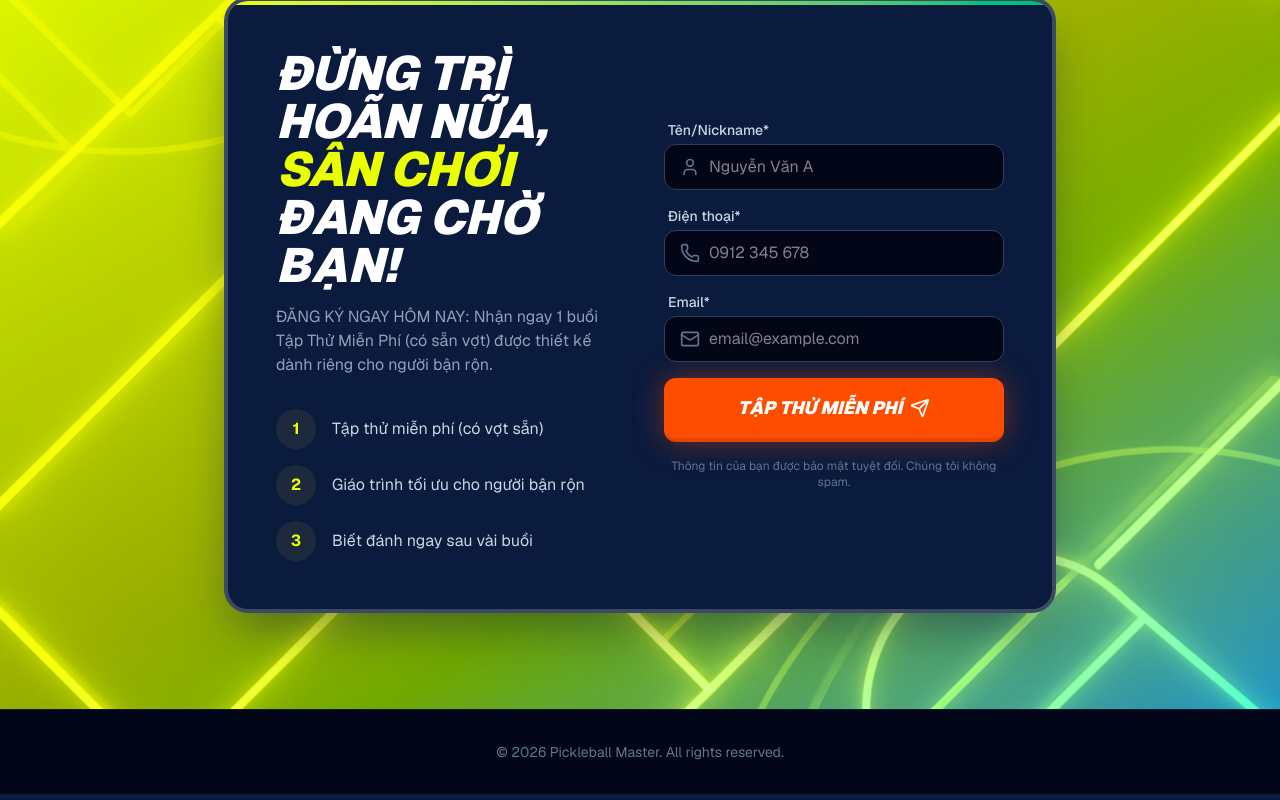
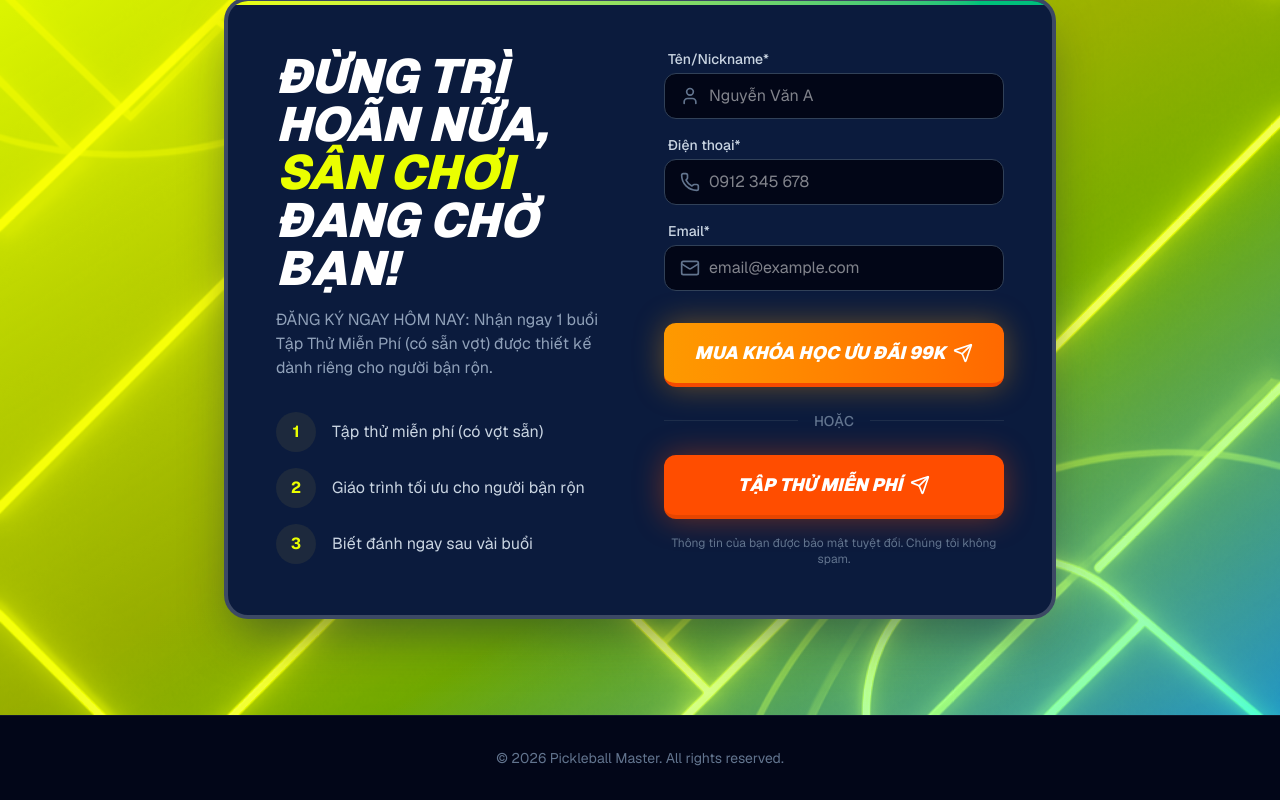
Before and after one commit to thuanhoappr/landing-page-antigravity, a Next.js app: page / in a window 1280 px wide. Shown: the part 3604-4404 px from the top of the page. Built offline with nearby package versions, Linux system fonts and the light colour scheme.

Commit message:
Update SEO metadata, form submit to email, 99k prominent button and Zalo admin link

```diff
--- a/src/app/layout.tsx
+++ b/src/app/layout.tsx
@@ -13,8 +13,16 @@ const geistMono = Geist_Mono({
 });
 
 export const metadata: Metadata = {
-  title: "Create Next App",
-  description: "Generated by create next app",
+  title: "Pickleball 30 Phút - Học Nhanh Chơi Chất",
+  description: "Khóa học Pickleball 30 phút giúp bạn nắm bắt kỹ thuật cơ bản, tự tin ra sân thi đấu ngay. Trải nghiệm môn thể thao hot nhất hiện nay!",
+  keywords: "pickleball, học pickleball, khóa học pickleball, pickleball 30 phút, dạy chơi pickleball, thể thao",
+  openGraph: {
+    title: "Pickleball 30 Phút - Học Nhanh Chơi Chất",
+    description: "Nắm bắt kỹ thuật và ra sân thi đấu Pickleball chỉ sau 30 phút làm quen. Đăng ký ngay hôm nay!",
+    type: "website",
+    locale: "vi_VN",
+    siteName: "Pickleball 30 Phút",
+  },
 };
 
 export default function RootLayout({
@@ -24,7 +32,7 @@ export default function RootLayout({
 }>) {
   return (
     <html
-      lang="en"
+      lang="vi"
       className={`${geistSans.variable} ${geistMono.variable} h-full antialiased`}
     >
       <body className="min-h-full flex flex-col">{children}</body>
--- a/src/app/thank-you/page.tsx
+++ b/src/app/thank-you/page.tsx
@@ -39,12 +39,17 @@ export default function ThankYouPage() {
             Bước tiếp theo:
           </h3>
           <p className="text-slate-400 text-sm mb-4">
-            Để không bỏ lỡ các mẹo tập luyện miễn phí và nhận thêm tài liệu về luật Pickleball, hãy tham gia ngay vào Group Zalo Kín của chúng tôi.
+            Hãy nhắn tin ngay với Huấn luyện viên qua Zalo để xác nhận đăng ký và nhận tư vấn lộ trình học phù hợp nhất.
           </p>
-          <button className="w-full flex items-center justify-center gap-2 bg-[#0068FF] hover:bg-[#0055D4] text-white py-3 px-4 rounded-xl font-medium transition-colors">
+          <a
+            href="https://zalo.me/0919117687"
+            target="_blank"
+            rel="noopener noreferrer"
+            className="w-full flex items-center justify-center gap-2 bg-[#0068FF] hover:bg-[#0055D4] text-white py-3 px-4 rounded-xl font-medium transition-colors shadow-lg shadow-blue-500/20"
+          >
             <MessageCircle className="w-5 h-5" />
-            Tham Gia Group Zalo (Nhận Quà)
-          </button>
+            Liên Hệ Zalo Admin (0919117687)
+          </a>
         </div>
 
         <Link
--- a/src/components/LeadForm.tsx
+++ b/src/components/LeadForm.tsx
@@ -9,6 +9,7 @@ export default function LeadForm() {
   const router = useRouter();
   const [isSubmitting, setIsSubmitting] = useState(false);
   const [error, setError] = useState<string | null>(null);
+  const [submitType, setSubmitType] = useState<"free" | "99k">("free");
 
   const handleSubmit = async (e: React.FormEvent<HTMLFormElement>) => {
     e.preventDefault();
@@ -20,7 +21,9 @@ export default function LeadForm() {
       name: formData.get("name"),
       phone: formData.get("phone"),
       email: formData.get("email"),
-      source: "Pickleball Landing Page - Tốc Độ",
+      buyCourse99k: submitType === "99k" ? "Có (Đăng ký mua 99K)" : "Không",
+      _subject: "Khách hàng mới đăng ký Pickleball",
+      _template: "table"
     };
 
     if (!data.name || !data.phone || !data.email) {
@@ -29,23 +32,13 @@ export default function LeadForm() {
       return;
     }
 
-    const webhookUrl = process.env.NEXT_PUBLIC_MAKE_WEBHOOK_URL;
-
-    // Nếu chưa cấu hình Webhook URL, dùng giả lập để không block luồng test
-    if (!webhookUrl || webhookUrl === "your_webhook_url_here") {
-      console.warn("Chưa cấu hình NEXT_PUBLIC_MAKE_WEBHOOK_URL, đang chạy chế độ giả lập.");
-      setTimeout(() => {
-        setIsSubmitting(false);
-        router.push("/thank-you");
-      }, 1500);
-      return;
-    }
-
     try {
-      const response = await fetch(webhookUrl, {
+      // Sử dụng FormSubmit để gửi email trực tiếp tới admin
+      const response = await fetch("https://formsubmit.co/ajax/trolycoachpickleball@gmail.com", {
         method: "POST",
         headers: {
           "Content-Type": "application/json",
+          "Accept": "application/json"
         },
         body: JSON.stringify(data),
       });
@@ -57,7 +50,7 @@ export default function LeadForm() {
         throw new Error("Lỗi khi gửi thông tin");
       }
     } catch (err) {
-      console.error("Lỗi Webhook:", err);
+      console.error("Lỗi gửi form:", err);
       setError("Đã có lỗi xảy ra. Vui lòng kiểm tra kết nối mạng và thử lại!");
       setIsSubmitting(false);
     }
@@ -166,18 +159,49 @@ export default function LeadForm() {
                 </div>
               </div>
 
+              <div className="pt-4 space-y-4">
                 <button
                   type="submit"
+                  onClick={() => setSubmitType("99k")}
                   disabled={isSubmitting}
-                className={`w-full group flex items-center justify-center gap-2 py-4 px-6 rounded-xl font-black italic uppercase text-lg text-white transition-all mt-2 ${
+                  className={`w-full group flex items-center justify-center gap-2 py-4 px-6 rounded-xl font-black italic uppercase text-lg text-white transition-all ${
+                    isSubmitting
+                      ? "bg-slate-600 cursor-not-allowed"
+                      : "bg-gradient-to-r from-amber-500 to-orange-500 hover:from-amber-400 hover:to-orange-400 hover:scale-[1.02] active:scale-95 shadow-[0_0_30px_rgba(245,158,11,0.4)] border-b-4 border-orange-600"
+                  }`}
+                >
+                  {isSubmitting && submitType === "99k" ? (
+                    <div className="flex items-center gap-2">
+                      <div className="w-5 h-5 border-2 border-white/30 border-t-white rounded-full animate-spin" />
+                      Đang gửi...
+                    </div>
+                  ) : (
+                    <>
+                      MUA KHÓA HỌC ƯU ĐÃI 99K
+                      <Send className="w-5 h-5 group-hover:translate-x-1 group-hover:-translate-y-1 transition-transform" />
+                    </>
+                  )}
+                </button>
+
+                <div className="relative flex items-center py-2">
+                  <div className="flex-grow border-t border-slate-700/50"></div>
+                  <span className="flex-shrink-0 mx-4 text-slate-500 text-sm font-medium">HOẶC</span>
+                  <div className="flex-grow border-t border-slate-700/50"></div>
+                </div>
+
+                <button
+                  type="submit"
+                  onClick={() => setSubmitType("free")}
+                  disabled={isSubmitting}
+                  className={`w-full group flex items-center justify-center gap-2 py-4 px-6 rounded-xl font-black italic uppercase text-lg text-white transition-all ${
                     isSubmitting
                       ? "bg-slate-600 cursor-not-allowed"
                       : "bg-accent hover:bg-accent-hover hover:scale-[1.02] active:scale-95 shadow-[0_0_30px_rgba(255,77,0,0.4)] border-b-4 border-accent-hover"
                   }`}
                 >
-                {isSubmitting ? (
+                  {isSubmitting && submitType === "free" ? (
                     <div className="flex items-center gap-2">
-                    <div className="w-5 h-5 border-2 border-darker/30 border-t-darker rounded-full animate-spin" />
+                      <div className="w-5 h-5 border-2 border-white/30 border-t-white rounded-full animate-spin" />
                       Đang gửi...
                     </div>
                   ) : (
@@ -187,6 +211,7 @@ export default function LeadForm() {
                     </>
                   )}
                 </button>
+              </div>
               {error && (
                 <div className="bg-rose-500/10 border border-rose-500/50 text-rose-500 text-sm p-3 rounded-lg text-center mt-4">
                   {error}
```
Lines whose indentation alone changed are shown as unchanged.
